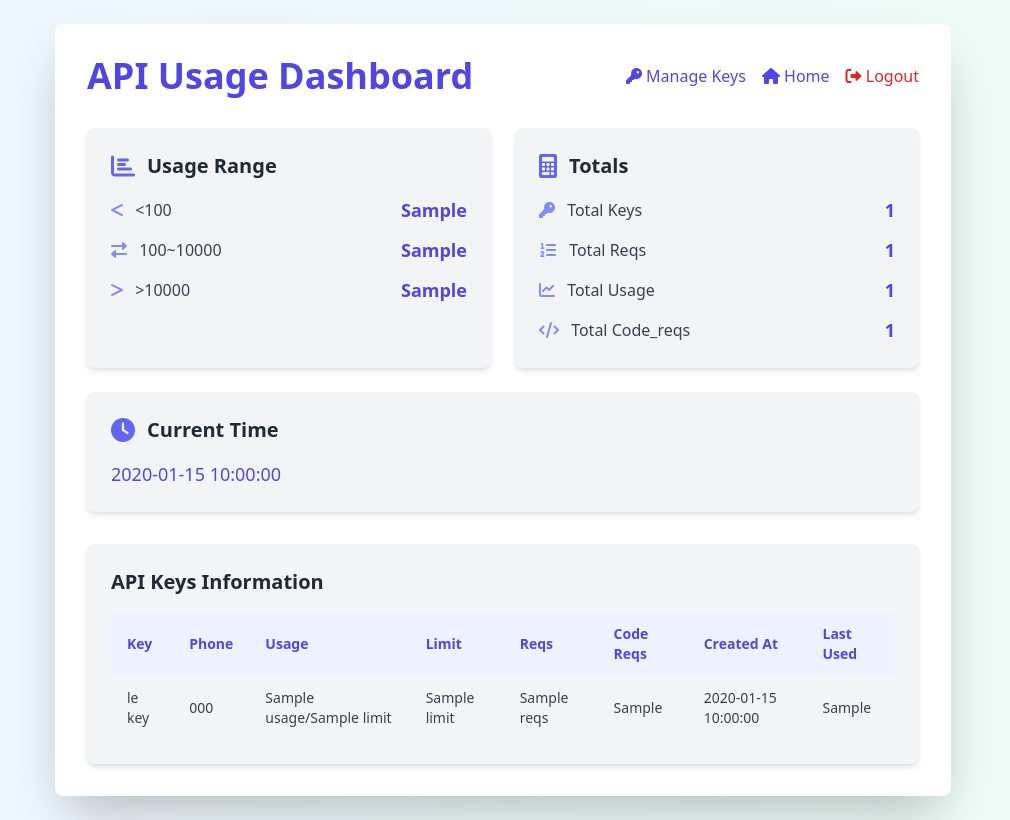
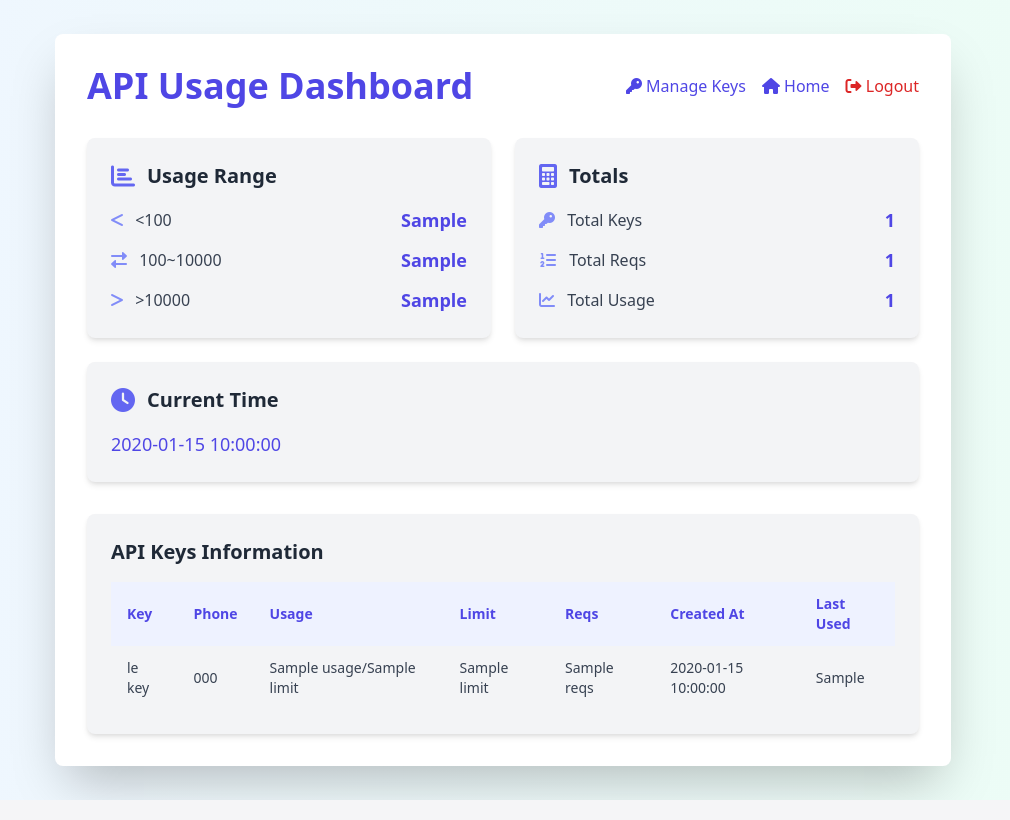
Before and after one commit to firslov/MyAPI, a FastAPI app: template templates/dashboard.html in a window 1280 px wide. Shown: the whole page, without its empty margins (137-1147 px from the left). Run offline with FastAPI, Linux system fonts and the light colour scheme; the template is opened without the code that fills it: most values are stand-ins (such as "Sample title", 1, 10 or a date in 2020).

Commit message:
remove code reqs

```diff
--- a/app/models/api_models.py
+++ b/app/models/api_models.py
@@ -10,7 +10,6 @@ class ApiKeyUsage(BaseModel):
     usage: float = Field(default=0, description="当前使用量")
     limit: float = Field(description="使用限额")
     reqs: int = Field(default=0, description="聊天请求次数")
-    code_reqs: int = Field(default=0, description="代码请求次数")
     created_at: Optional[str] = Field(default=None, description="创建时间")
     last_used: Optional[str] = Field(default=None, description="最后使用时间")
     phone: Optional[str] = Field(default=None, description="手机号")
@@ -59,6 +58,5 @@ class UsageStats(BaseModel):
     total_usage: int = Field(default=0, description="总使用量")
     total_entries: int = Field(default=0, description="总条目数")
     total_reqs: int = Field(default=0, description="总请求数")
-    total_code_reqs: int = Field(default=0, description="总代码请求数")
     current_time: str = Field(description="当前时间")
     api_keys: List[Dict] = Field(default_factory=list, description="API密钥使用详情")
--- a/app/utils/helpers.py
+++ b/app/utils/helpers.py
@@ -83,5 +83,4 @@ def log_api_usage(api_key: str, usage_info: Dict) -> None:
         f"API_key: {api_key[-6:]} | "
         f"剩余Token: {usage_info['limit'] - usage_info['usage']} | "
         f"请求次数: {usage_info['reqs']} | "
-        f"Code请求次数: {usage_info['code_reqs']}"
     )
--- a/templates/dashboard.html
+++ b/templates/dashboard.html
@@ -143,12 +143,6 @@
                         </span>
                         <span class="text-base md:text-lg font-bold text-indigo-600">{{ total_usage }}</span>
                     </li>
-                    <li class="flex justify-between items-center">
-                        <span class="text-sm md:text-base text-gray-700">
-                            <i class="fas fa-code text-indigo-400 mr-2"></i> Total Code_reqs
-                        </span>
-                        <span class="text-base md:text-lg font-bold text-indigo-600">{{ total_code_reqs }}</span>
-                    </li>
                 </ul>
             </div>
         </div>
@@ -186,9 +180,6 @@
                                 Reqs</th>
                             <th
                                 class="px-2 md:px-4 py-2 md:py-3 text-left text-xs md:text-sm font-semibold text-indigo-600">
-                                Code Reqs</th>
-                            <th
-                                class="px-2 md:px-4 py-2 md:py-3 text-left text-xs md:text-sm font-semibold text-indigo-600">
                                 Created At</th>
                             <th
                                 class="px-2 md:px-4 py-2 md:py-3 text-left text-xs md:text-sm font-semibold text-indigo-600">
@@ -208,8 +199,6 @@
                             </td>
                             <td class="px-2 md:px-4 py-2 md:py-3 text-xs md:text-sm text-gray-700">{{ api_key.reqs }}
                             </td>
-                            <td class="px-2 md:px-4 py-2 md:py-3 text-xs md:text-sm text-gray-700">{{ api_key.code_reqs
-                                }}</td>
                             <td class="px-2 md:px-4 py-2 md:py-3 text-xs md:text-sm text-gray-700">{{ api_key.created_at
                                 or 'N/A' }}</td>
                             <td class="px-2 md:px-4 py-2 md:py-3 text-xs md:text-sm text-gray-700">{{ api_key.last_used
```
Also changed, not shown: app/api/routes.py (+7 -11 lines), app/services/api_service.py (+6 -15 lines).
